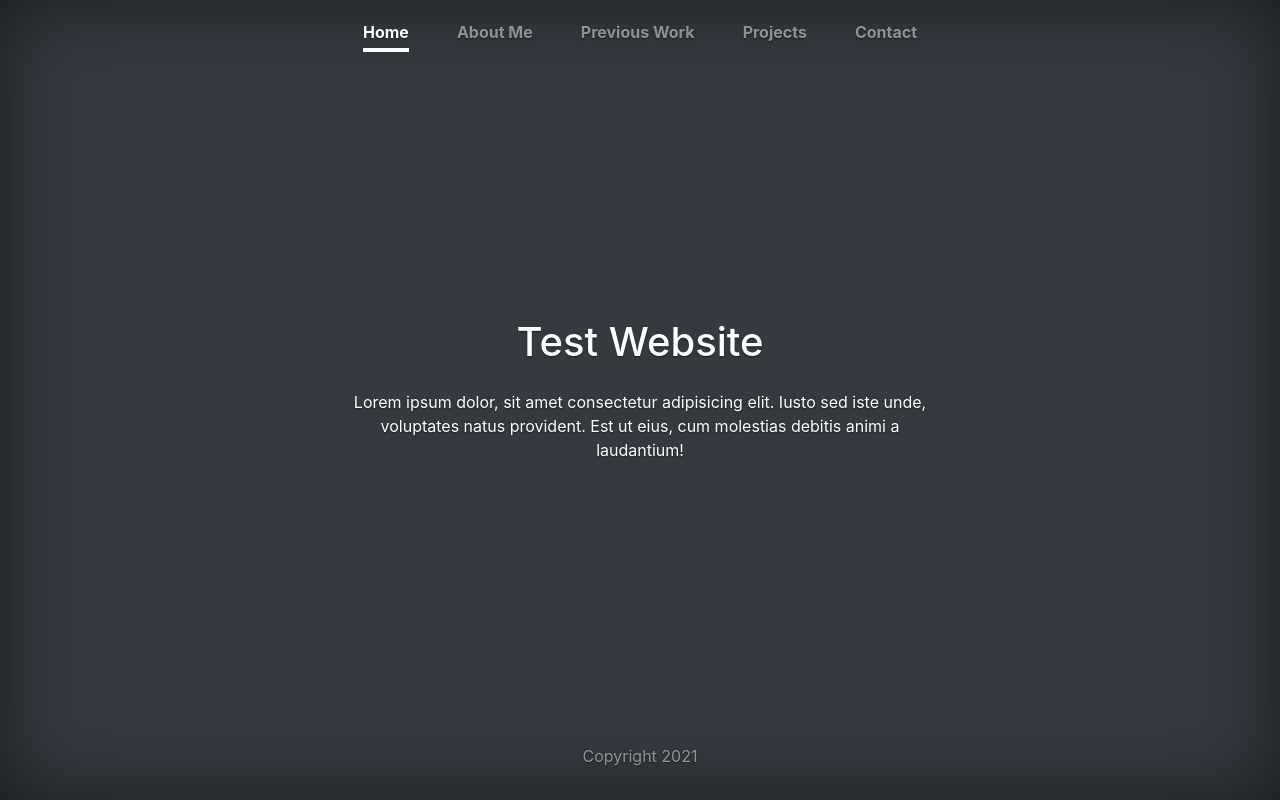
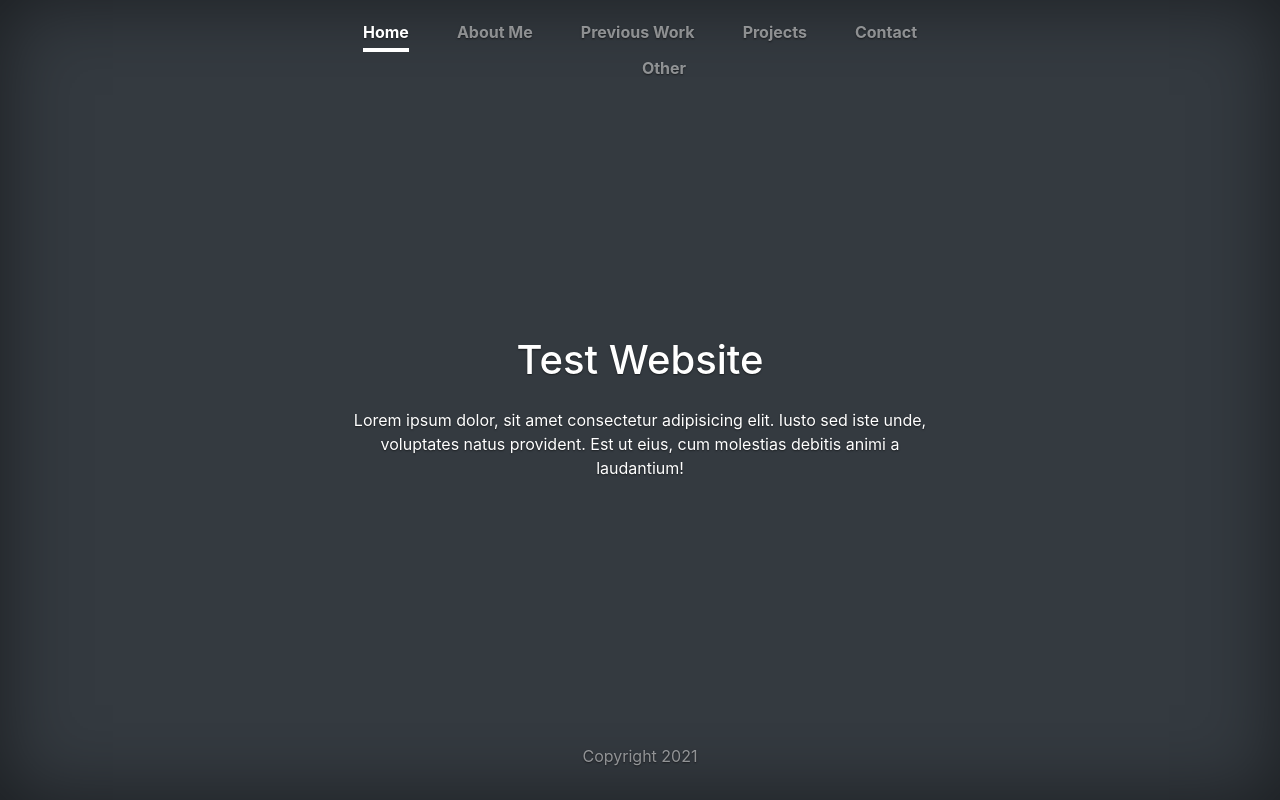
Before and after one commit to caterinasworld/automatic-robot, a plain HTML site: page index.html in a window 1280 px wide. Drawn offline with nearby package versions, Linux system fonts and the light colour scheme.

Commit message:
Update index.html

```diff
--- a/index.html
+++ b/index.html
@@ -22,6 +22,7 @@
             <a class="nav-link" href="#previous">Previous Work</a>
             <a class="nav-link" href="#projects">Projects</a>
             <a class="nav-link" href="#contact">Contact</a>
+            <a class="nav-link" href="#other">Other</a>
           </nav>
         </div>
       </header>
```
